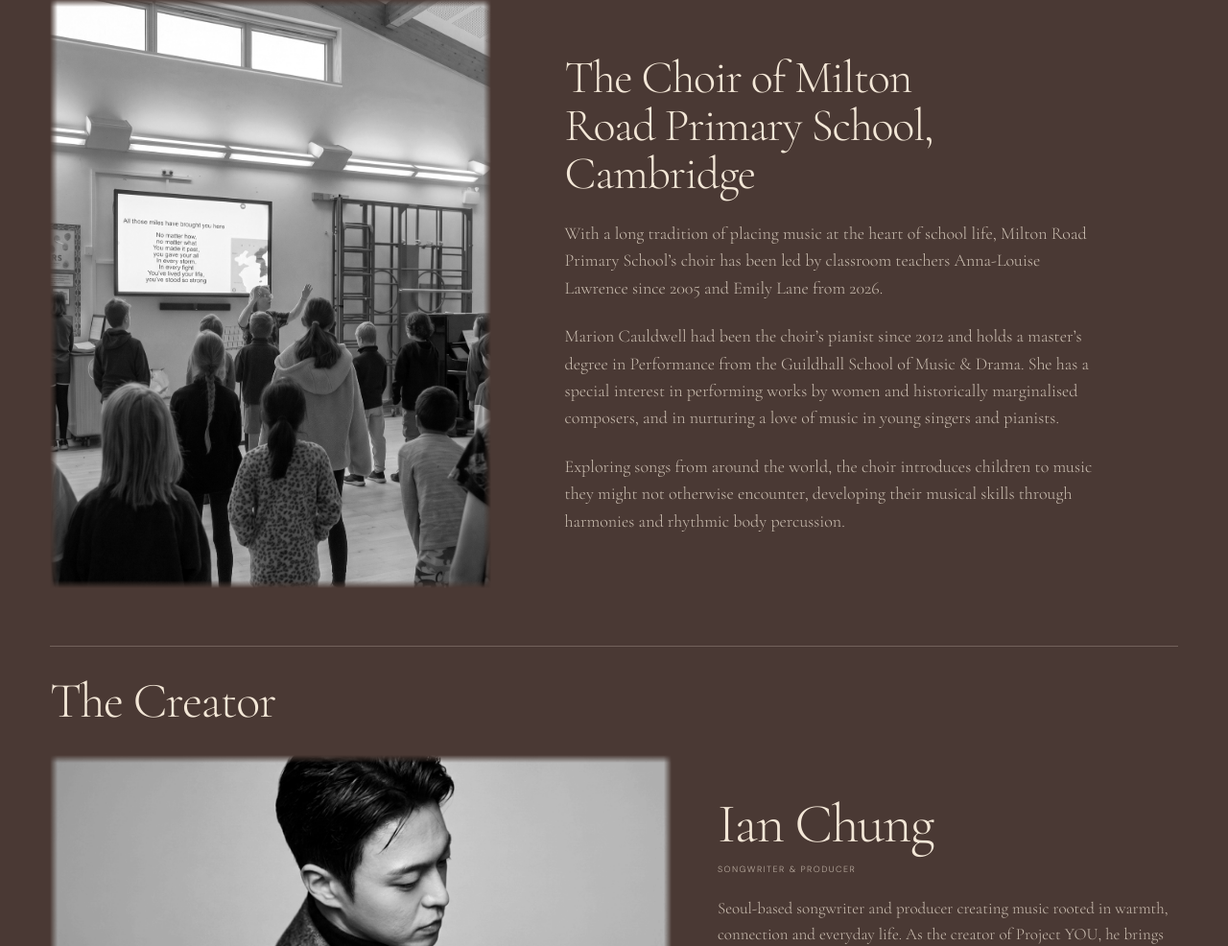
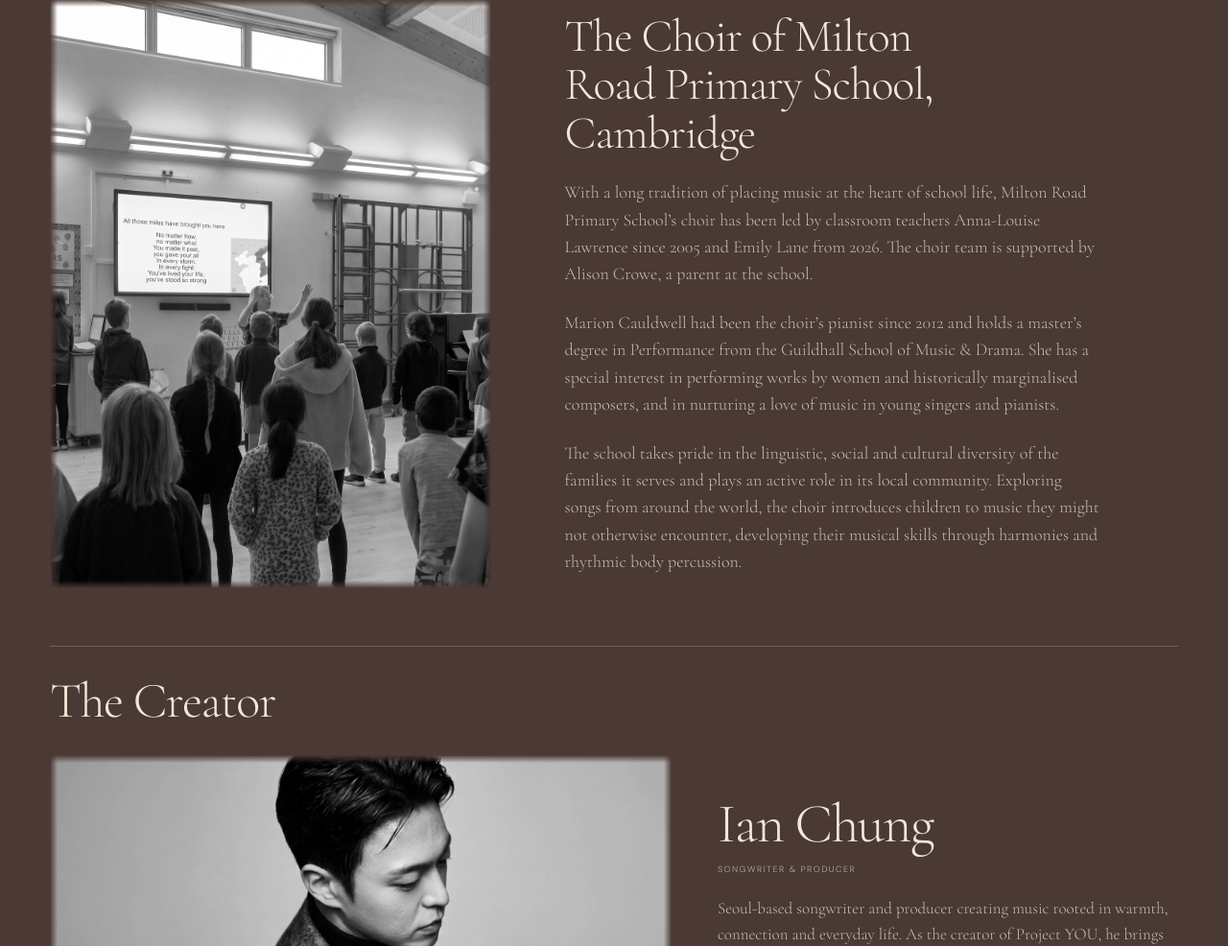
Before and after one commit to music-ianchung/music.ianchung, a plain HTML site: page project-you/index.html in a window 1280 px wide. Shown: the part 6347-7333 px from the top of the page at 96% size. Drawn offline with nearby package versions, Linux system fonts and the light colour scheme.

Commit message:
Update Project YOU choir biography

```diff
--- a/project-you/index.html
+++ b/project-you/index.html
@@ -378,7 +378,7 @@ mask-image:linear-gradient(to right,transparent,#000 5px,#000 calc(100% - 5px),t
 <article class="quartet-card"><figure class="quartet-photo"><img src="quartet-viola.jpg" alt="Dale Kim" width="960" height="1200" loading="lazy" decoding="async"></figure><div class="role">Viola</div><h4>Dale Kim</h4><p>Toronto-born violist and member of the Seoul Philharmonic Orchestra since 2008, with orchestral experience including the Aspen Chamber Symphony, New World Symphony, Kentucky Symphony and Dayton Philharmonic.</p></article>
 <article class="quartet-card"><figure class="quartet-photo"><img src="quartet-cello.jpg" alt="Faris Amin" width="960" height="1200" loading="lazy" decoding="async"></figure><div class="role">Cello</div><h4>Faris Amin</h4><p>Palestinian cellist and educator working across solo performance, ensembles and collaborations in music, dance and theatre. He holds a Bachelor’s degree in Cello Performance from Germany and an MA in Community Music from Ireland.</p></article>
 </div></section>
-<section class="choir-group artist-group" aria-labelledby="choir-title"><h3 id="choir-title" class="group-title">The Choir</h3><div class="choir-feature"><figure class="lead-photo choir-portrait"><img src="choir-rehearsal.jpg" alt="Milton Road Primary School children rehearsing Project YOU with their choir leader" width="1151" height="1536" loading="lazy" decoding="async"></figure><div class="lead-bio choir-bio"><h4>The Choir of Milton Road Primary School, Cambridge</h4><p>With a long tradition of placing music at the heart of school life, Milton Road Primary School’s choir has been led by classroom teachers Anna-Louise Lawrence since 2005 and Emily Lane from 2026.</p><p>Marion Cauldwell had been the choir’s pianist since 2012 and holds a master’s degree in Performance from the Guildhall School of Music &amp; Drama. She has a special interest in performing works by women and historically marginalised composers, and in nurturing a love of music in young singers and pianists.</p><p>Exploring songs from around the world, the choir introduces children to music they might not otherwise encounter, developing their musical skills through harmonies and rhythmic body percussion.</p></div></div></section>
+<section class="choir-group artist-group" aria-labelledby="choir-title"><h3 id="choir-title" class="group-title">The Choir</h3><div class="choir-feature"><figure class="lead-photo choir-portrait"><img src="choir-rehearsal.jpg" alt="Milton Road Primary School children rehearsing Project YOU with their choir leader" width="1151" height="1536" loading="lazy" decoding="async"></figure><div class="lead-bio choir-bio"><h4>The Choir of Milton Road Primary School, Cambridge</h4><p>With a long tradition of placing music at the heart of school life, Milton Road Primary School’s choir has been led by classroom teachers Anna-Louise Lawrence since 2005 and Emily Lane from 2026. The choir team is supported by Alison Crowe, a parent at the school.</p><p>Marion Cauldwell had been the choir’s pianist since 2012 and holds a master’s degree in Performance from the Guildhall School of Music &amp; Drama. She has a special interest in performing works by women and historically marginalised composers, and in nurturing a love of music in young singers and pianists.</p><p>The school takes pride in the linguistic, social and cultural diversity of the families it serves and plays an active role in its local community. Exploring songs from around the world, the choir introduces children to music they might not otherwise encounter, developing their musical skills through harmonies and rhythmic body percussion.</p></div></div></section>
 <section class="creator-group artist-group" aria-labelledby="creator-title"><h3 id="creator-title" class="group-title">The Creator</h3><article class="lead-feature"><figure class="lead-photo"><img src="ian-chung.jpg" alt="Ian Chung" width="2880" height="1200" loading="lazy" decoding="async"></figure><div class="lead-bio"><h4>Ian Chung</h4><div class="role">Songwriter &amp; Producer</div><p>Seoul-based songwriter and producer creating music rooted in warmth, connection and everyday life. As the creator of Project YOU, he brings together musicians across borders to offer comfort through music.</p></div></article></section>
 </div></section>
 
```
